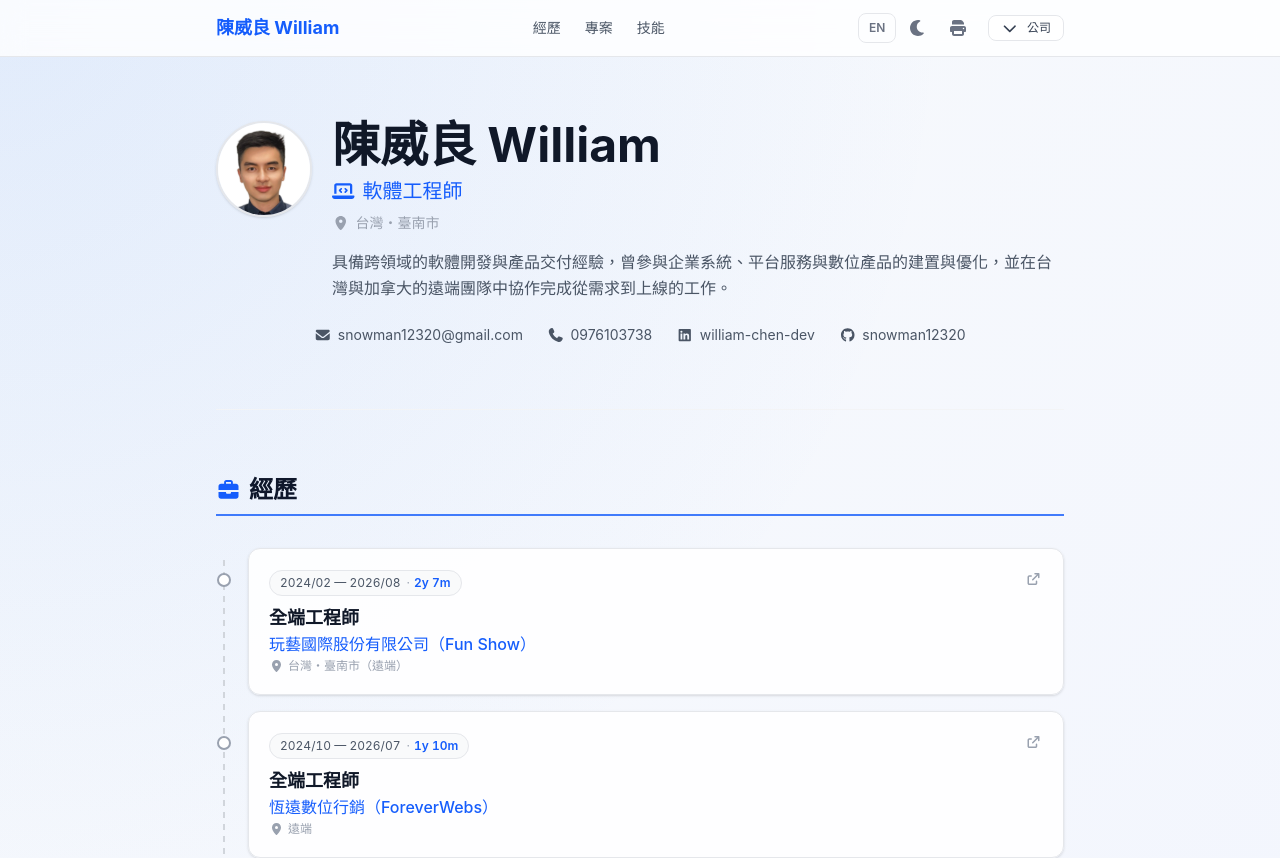
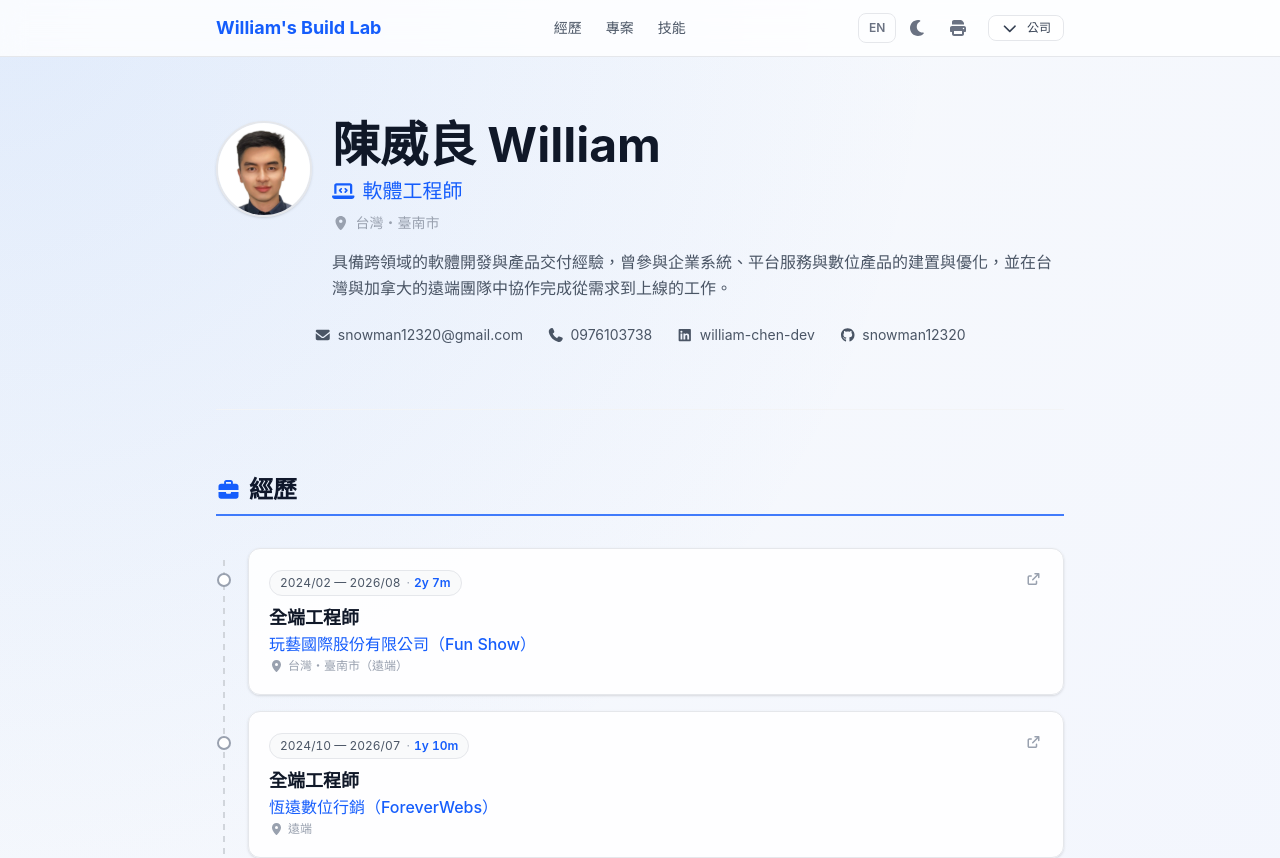
Before and after one commit to snowman12320/snowman12320.github.io, a Vue app: page / in a window 1280 px wide. Shown: the top 858 px of the page. Built offline with nearby package versions, Linux system fonts and the light colour scheme.

Commit message:
feat: 更新導航欄標題為 "William's Build Lab"

```diff
--- a/src/components/layout/PortfolioNavbar.vue
+++ b/src/components/layout/PortfolioNavbar.vue
@@ -30,7 +30,7 @@ onBeforeUnmount(() => document.removeEventListener('click', onDocClick))
 <template>
   <header class="sticky top-0 z-50 border-b border-gray-200 bg-white/80 backdrop-blur-md dark:border-gray-800 dark:bg-gray-950/80">
     <div class="mx-auto flex h-14 max-w-7xl items-center justify-between px-4 sm:px-8 lg:px-12">
-      <RouterLink to="/" class="text-lg font-bold text-blue-600 dark:text-blue-400">{{ $t('profile.name') }}</RouterLink>
+      <RouterLink to="/" class="text-lg font-bold text-blue-600 dark:text-blue-400">William's Build Lab</RouterLink>
       <nav class="hidden items-center gap-6 text-sm text-gray-600 dark:text-gray-400 sm:flex">
         <a href="#services" @click="scrollToSection('services', $event)">{{ lang === 'zh' ? '服務' : 'Services' }}</a>
         <a href="#results" @click="scrollToSection('results', $event)">{{ lang === 'zh' ? '優勢' : 'Why me' }}</a>
--- a/src/components/layout/TheNavbar.vue
+++ b/src/components/layout/TheNavbar.vue
@@ -62,7 +62,7 @@ onBeforeUnmount(() => document.removeEventListener('click', onDocClick))
   >
     <div class="max-w-4xl mx-auto px-4 sm:px-6 h-14 flex items-center justify-between">
       <RouterLink to="/" class="text-lg font-bold text-blue-600 hover:text-blue-700 dark:text-blue-400 dark:hover:text-blue-300 transition-colors">
-        {{ $t('profile.name') }}
+        William's Build Lab
       </RouterLink>
 
       <nav class="hidden sm:flex items-center gap-6 text-sm text-gray-600 dark:text-gray-400">
--- a/src/components/ui/ProjectCard.vue
+++ b/src/components/ui/ProjectCard.vue
@@ -104,6 +104,7 @@ watch(open, async (isOpen) => {
         :src="item.gallery.images[0].src"
         :alt="item.gallery.images[0].alt"
         class="h-48 w-full object-cover transition-transform duration-300 group-hover:scale-[1.02]"
+        :class="{ 'scale-[1.03]': item.id === 'recruitment-platform-design' }"
       />
       <div v-else class="flex h-48 items-center justify-center text-sm text-gray-400">
         {{ lang === 'zh' ? '專案預覽' : 'Project Preview' }}
@@ -164,7 +165,7 @@ watch(open, async (isOpen) => {
             v-for="image in item.gallery.images"
             :key="image.src"
             :href="image.src"
-            class="glightbox shrink-0"
+            class="glightbox shrink-0 overflow-hidden rounded-lg"
             :data-gallery="item.gallery.id"
             :data-description="image.description"
           >
@@ -172,6 +173,7 @@ watch(open, async (isOpen) => {
               :src="image.src"
               :alt="image.alt"
               class="h-24 w-40 rounded-lg border border-gray-200 dark:border-gray-700 object-cover cursor-zoom-in hover:opacity-90 hover:shadow-md transition-all"
+              :class="{ 'scale-[1.03]': item.id === 'recruitment-platform-design' }"
             />
           </a>
         </div>
--- a/src/data/projects.ts
+++ b/src/data/projects.ts
@@ -454,4 +454,8 @@ const swapProjectPositions = (items: ProjectItem[], firstId: string, secondId: s
   return reordered
 }
 
-export const projects = swapProjectPositions(projectCatalog, 'chat-platform', 'sun-life-portal')
+export const projects = swapProjectPositions(
+  swapProjectPositions(projectCatalog, 'chat-platform', 'sun-life-portal'),
+  'wan-yi-project',
+  'recruitment-platform-design',
+)
```
